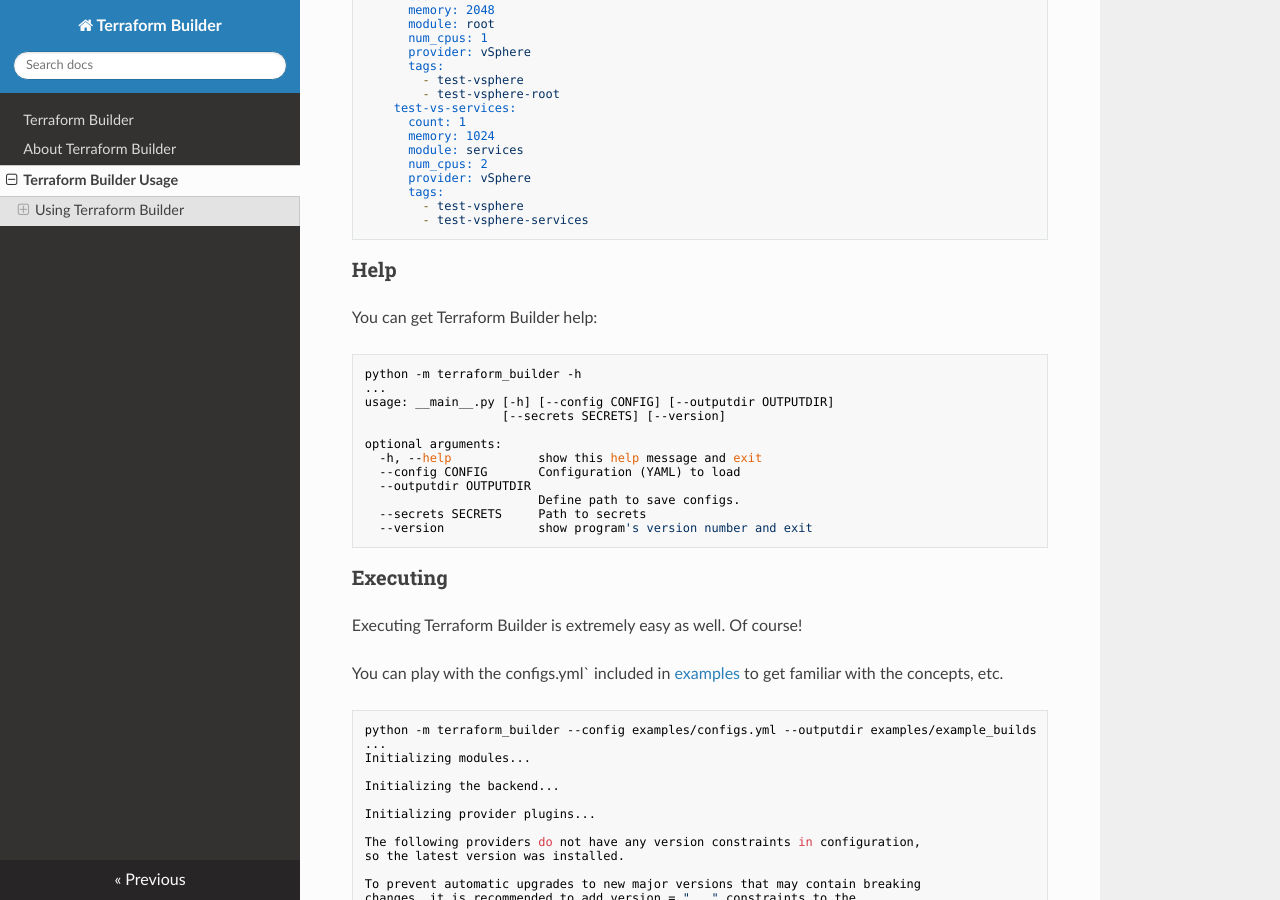
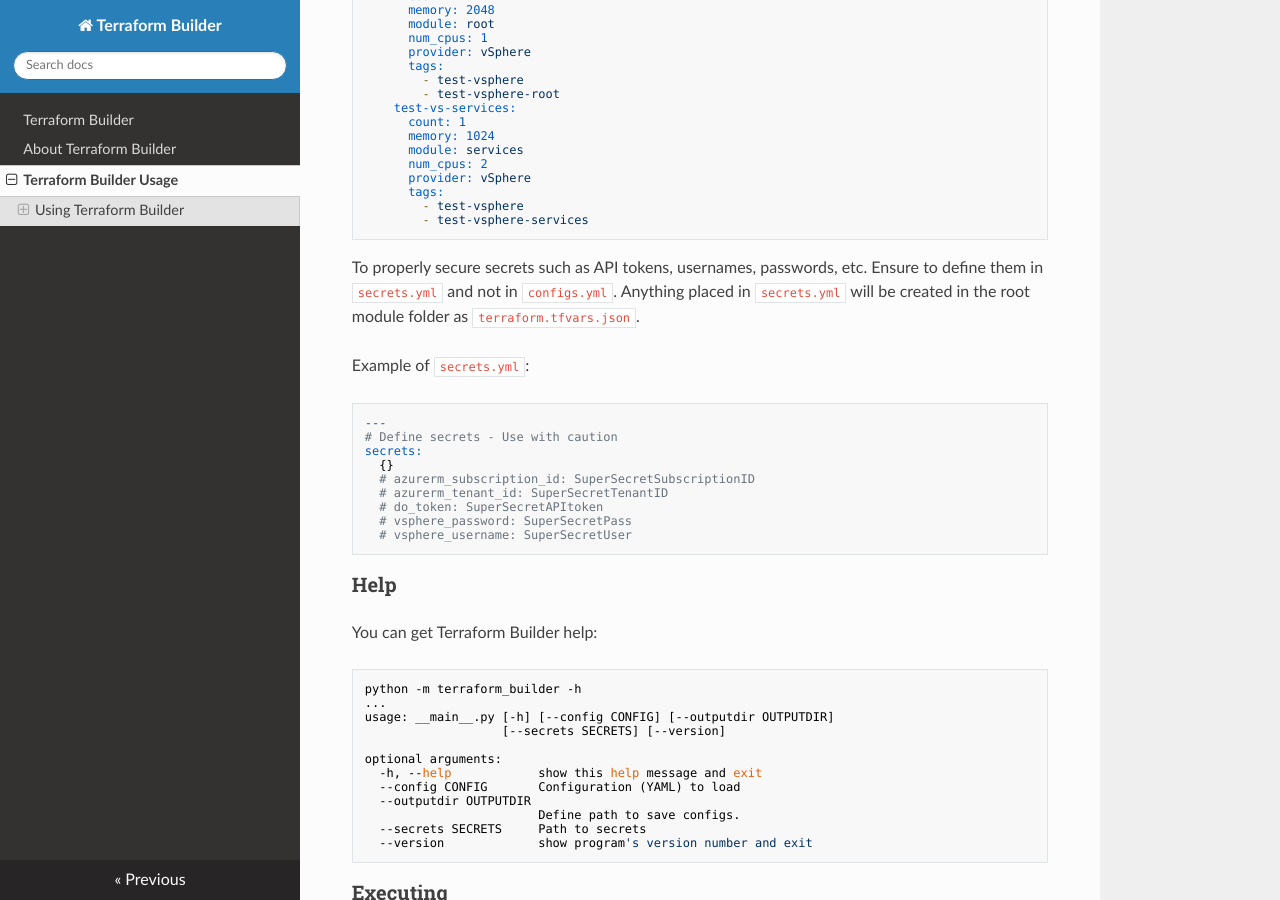
Before and after one commit to mrlesmithjr/terraform-builder, an MkDocs documentation site: the page built from docs/usage.md, in a window 1280 px wide and 900 px high, scrolled down 2450 px. Built offline with MkDocs 1.6.1, drawn with Linux system fonts in a browser that asks for light colours; nearby versions of some CDN libraries.

Commit message:
Added info on using secrets.yml

````diff
--- a/docs/usage.md
+++ b/docs/usage.md
@@ -173,6 +173,23 @@
         - test-vsphere-services
 ```
 
+To properly secure secrets such as API tokens, usernames, passwords, etc.
+Ensure to define them in `secrets.yml` and not in `configs.yml`. Anything placed in `secrets.yml` will be created in the root module folder as `terraform.tfvars.json`.
+
+Example of `secrets.yml`:
+
+```yaml
+---
+# Define secrets - Use with caution
+secrets:
+  {}
+  # azurerm_subscription_id: SuperSecretSubscriptionID
+  # azurerm_tenant_id: SuperSecretTenantID
+  # do_token: SuperSecretAPItoken
+  # vsphere_password: SuperSecretPass
+  # vsphere_username: SuperSecretUser
+```
+
 ### Help
 
 You can get Terraform Builder help:
````
